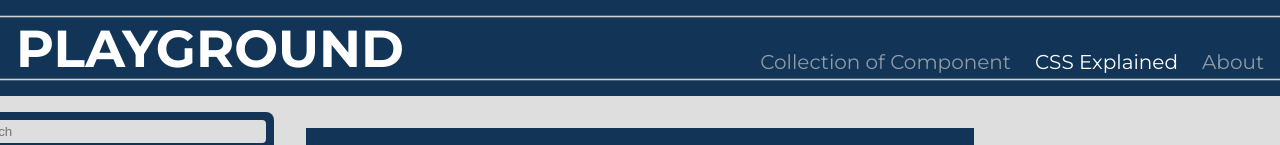
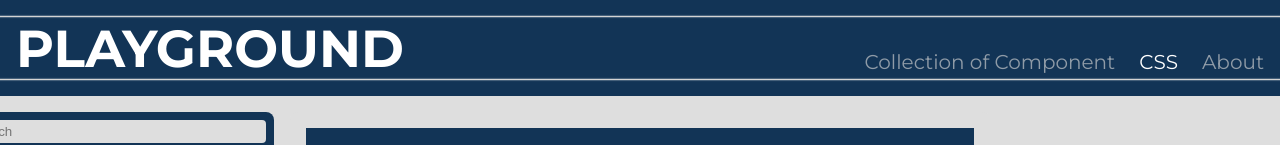
Before and after one commit to FlemmingKrogOlsen/Playground, a React (Create React App) app: page /Playground/css in a window 1280 px wide. Shown: the top 145 px of the page. Built offline with nearby package versions, Linux system fonts and the light colour scheme.

Commit message:
Changed MenuItem text

```diff
--- a/src/layout/index.tsx
+++ b/src/layout/index.tsx
@@ -14,7 +14,7 @@ const Layout = () => (
       <BrandLink to="/">PLAYGROUND</BrandLink>
       <nav>
         <MenuLink to="/components">Collection of Component</MenuLink>
-        <MenuLink to="/css">CSS Explained</MenuLink>
+        <MenuLink to="/css">CSS</MenuLink>
         <MenuLink to="/about">About</MenuLink>
       </nav>
     </Header>
```
